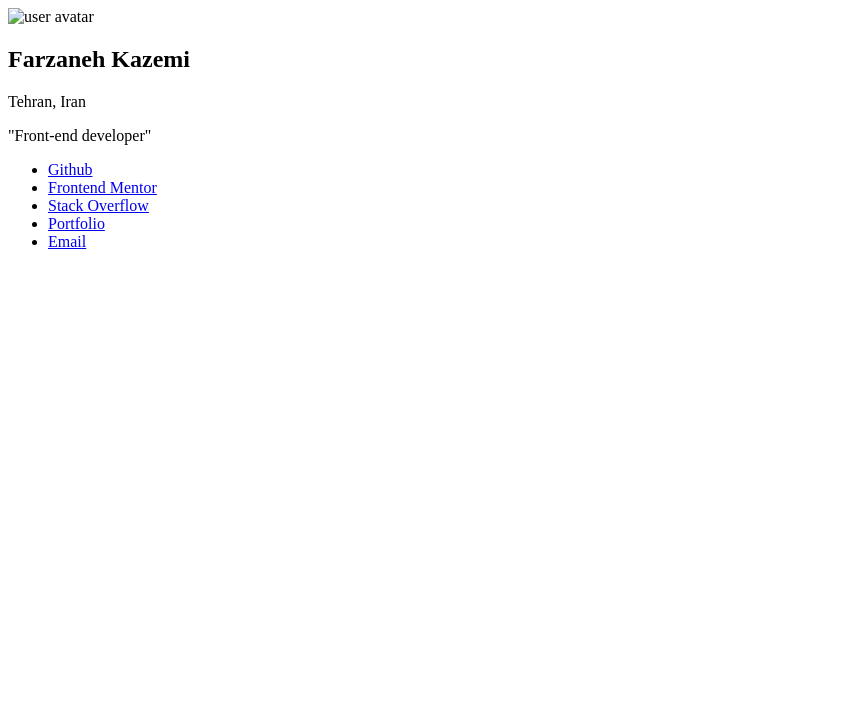
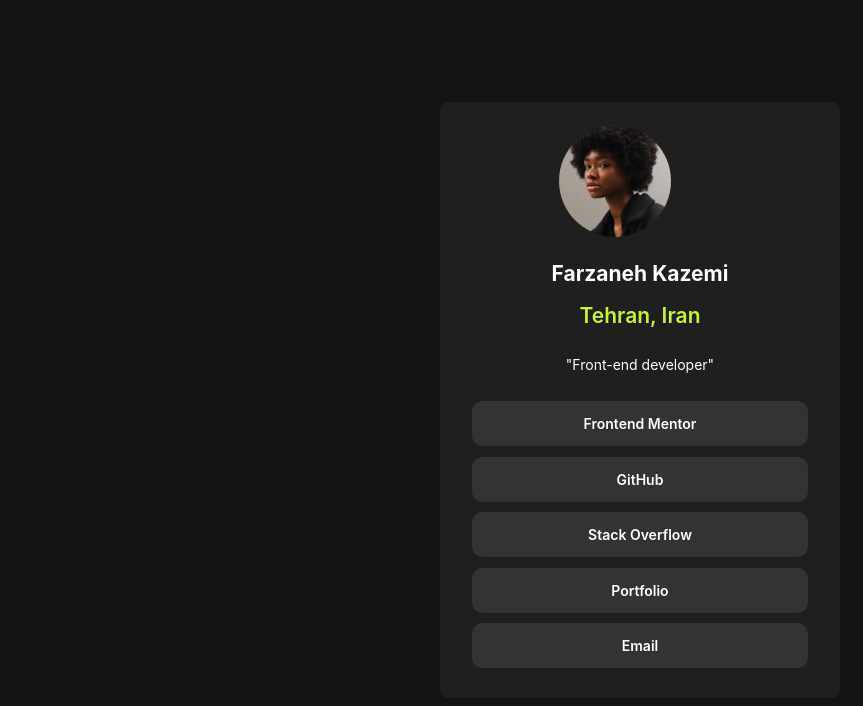
Before and after one commit to Farzane2630/frontend-mentor-projects-social-links-profile, a plain HTML site: page index.html in a window 1280 px wide. Shown: the whole page, without its empty margins (0-863 px from the left). Drawn offline with Linux system fonts and the light colour scheme; a web font is replaced by a local one.

Commit message:
minor touch in style and rearrange html

```diff
--- a/index.html
+++ b/index.html
@@ -1,32 +1,72 @@
 <!DOCTYPE html>
 <html lang="en">
   <head>
-    <meta charset="UTF-8">
-    <meta name="viewport" content="width=device-width, initial-scale=1.0">
-    <link rel="shortcut icon" href="./assets/images/favicon-32x32.png" type="image/x-icon">
-    <link rel="stylesheet" href="style.css">
+    <meta charset="UTF-8" />
+    <meta name="viewport" content="width=device-width, initial-scale=1.0" />
+    <link
+      rel="shortcut icon"
+      href="./assets/images/favicon-32x32.png"
+      type="image/x-icon"
+    />
+    <link rel="stylesheet" href="style.css" />
     <title>Frontend Mentor | Social links profil</title>
   </head>
   <body>
- <main class="card">
-    <section class="profile">
-        <img src="" alt="user avatar">
+    <main class="card flex-col">
+      <section class="profile flex-col">
+        <img
+          class="avatar"
+          src="./assets/images/avatar-jessica.jpeg"
+          alt="user avatar"
+        />
         <div class="info">
           <h1 class="name">Farzaneh Kazemi</h1>
           <p class="location">Tehran, Iran</p>
         </div>
-        <p class="position-title">
-            "Front-end developer"
-        </p>
+        <p class="position-title">"Front-end developer"</p>
       </section>
       <section class="social-links">
-       <nav>
+        <nav class="social-links">
           <ul>
-            <li><a href="https://www.frontendmentor.io/profile/Farzane2630">Github</a></li>
-            <li><a href="https://github.com/Farzane2630">Frontend Mentor</a></li>
-            <li><a href="https://stackoverflow.com/users/19888516/farzane-kazemi">Stack Overflow</a></li>
-            <li><a href="https://verdant-bienenstitch-220a6d.netlify.app/">Portfolio</a></li>
-            <li><a href="mailto:farzanekazemi8517@Gmail.com">Email</a></li>
+            <li>
+              <a
+                href="https://www.frontendmentor.io/profile/Farzane2630"
+                target="_blank"
+                rel="noopener noreferrer"
+              >
+                Frontend Mentor
+              </a>
+            </li>
+            <li>
+              <a
+                href="https://github.com/Farzane2630"
+                target="_blank"
+                rel="noopener noreferrer"
+              >
+                GitHub
+              </a>
+            </li>
+            <li>
+              <a
+                href="https://stackoverflow.com/users/19888516/farzane-kazemi"
+                target="_blank"
+                rel="noopener noreferrer"
+              >
+                Stack Overflow
+              </a>
+            </li>
+            <li>
+              <a
+                href="https://verdant-bienenstitch-220a6d.netlify.app/"
+                target="_blank"
+                rel="noopener noreferrer"
+              >
+                Portfolio
+              </a>
+            </li>
+            <li>
+              <a href="mailto:farzanekazemi8517@gmail.com"> Email </a>
+            </li>
           </ul>
         </nav>
       </section>
--- a/style.css
+++ b/style.css
@@ -0,0 +1,95 @@
+@import url(https://fonts.google.com/specimen/Inter);
+
+:root {
+  --Green: hsl(75, 94%, 57%);
+  --Grey-700: hsl(0, 0%, 20%);
+  --Grey-800: hsl(0, 0%, 12%);
+  --Grey-900: hsl(0, 0%, 8%);
+}
+
+body {
+  margin: 0;
+  height: 100vh;
+  text-align: center;
+  font-size: 14px;
+  font-family: "Inter", sans-serif;
+  display: flex;
+  justify-content: center;
+  align-items: center;
+  background-color: var(--Grey-900);
+}
+
+@media (max-width: 375px) {
+  .card {
+    width: 80%;
+  }
+}
+
+.flex-col {
+  display: flex;
+  flex-direction: column;
+}
+.card {
+  justify-content: flex-start;
+  align-items: center;
+  width: 24em;
+  background-color: var(--Grey-800);
+  border-radius: 0.5rem;
+  padding: 1rem 2rem;
+}
+
+.avatar {
+  width: 8em;
+  height: 8em;
+  border-radius: 50%;
+  margin: 0.5em;
+}
+
+.name {
+  color: white;
+  font-weight: 700;
+}
+
+.location {
+  color: var(--Green);
+  font-weight: 600;
+  font-size: 1.5em;
+  margin: 0%;
+}
+
+.position-title {
+  color: white;
+  margin-top: 2em;
+}
+
+.social-links {
+  width: 100%;
+}
+
+ul {
+  padding: 0;
+}
+
+li {
+  list-style: none;
+  background-color: var(--Grey-700);
+  border-radius: 0.75em;
+  padding: 1em;
+  margin-bottom: 0.75em;
+}
+
+li:hover {
+  color: var(--Grey-900);
+  background-color: var(--Green);
+  cursor: pointer;
+}
+
+a {
+  color: white;
+  text-decoration: none;
+  font-weight: 600;
+}
+
+a:hover {
+  color: var(--Grey-900);
+}
```
Lines whose indentation alone changed are shown as unchanged.
